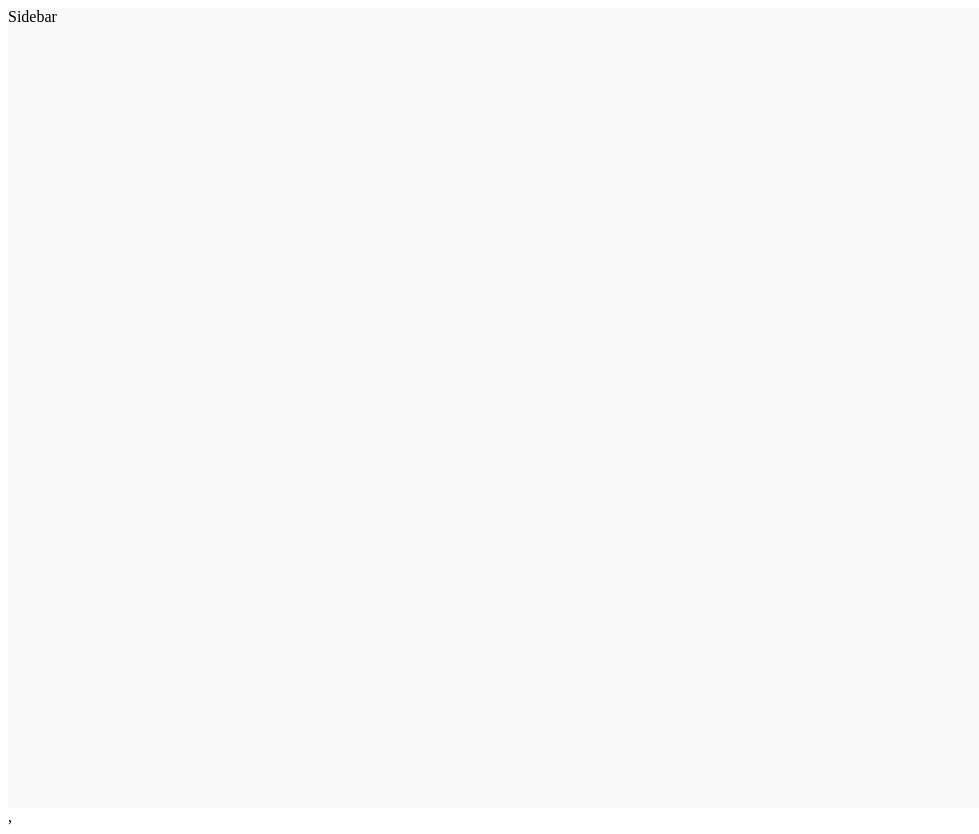
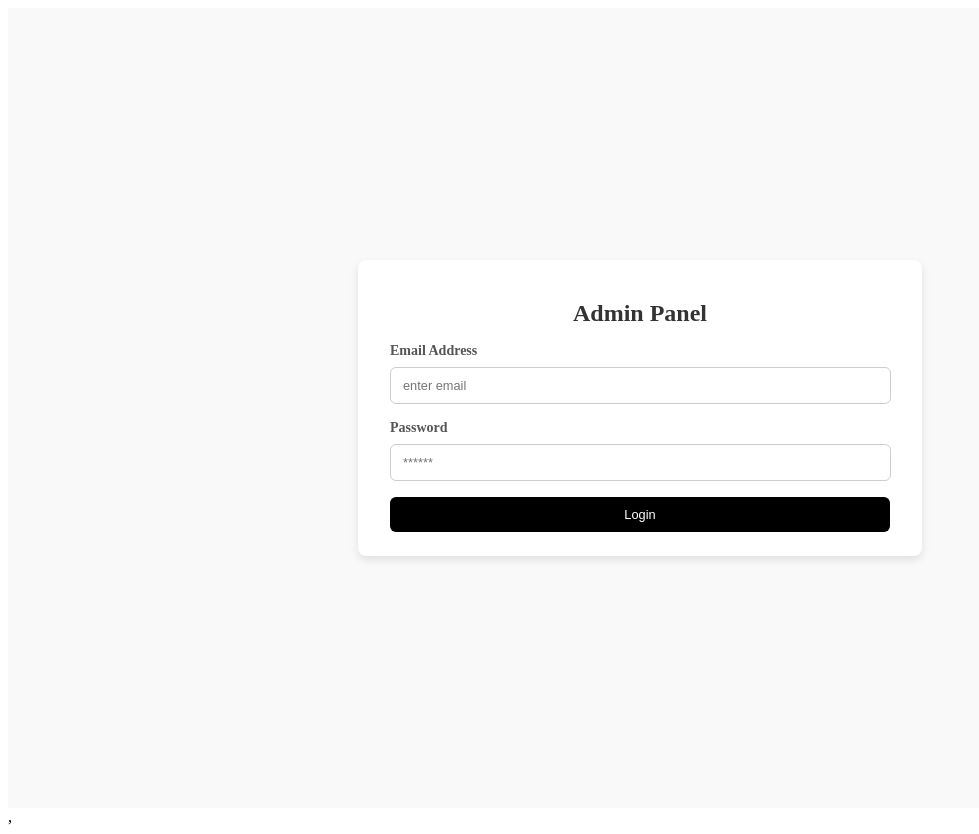
Before and after one commit to gemtunde/ecommerce-frontend-admin, a React (Vite) app: page / in a window 1280 px wide. Before the commit this address had no page. Shown: the whole page, without its empty margins (0-979 px from the left). Built offline with nearby package versions, Linux system fonts and the light colour scheme; no server answers.

Commit message:
login authentication

```diff
--- a/package.json
+++ b/package.json
@@ -13,6 +13,7 @@
     "axios": "^1.8.2",
     "react": "^19.0.0",
     "react-dom": "^19.0.0",
+    "react-icons": "^5.5.0",
     "react-router-dom": "^7.3.0",
     "react-toastify": "^11.0.5"
   },
--- a/src/App.jsx
+++ b/src/App.jsx
@@ -3,12 +3,26 @@ import Sidebar from "./components/Sidebar/Sidebar";
 import Add from "./pages/Add/Add";
 import List from "./pages/List/List";
 import Orders from "./pages/Orders/Orders";
+import { useEffect, useState } from "react";
+import Login from "./components/Login/Login";
+import { ToastContainer } from "react-toastify";
+import "react-toastify/dist/ReactToastify.css";
 
+export const backendUrl = import.meta.env.VITE_BACKEND_URL;
 function App() {
+  const [token, setToken] = useState(localStorage.getItem("token") || "");
+  useEffect(() => {
+    localStorage.setItem("token", token);
+  }, [token]);
   return (
     <div className="app-container">
+      <ToastContainer />
+      {token === "" ? (
+        <Login setToken={setToken} />
+      ) : (
+        <>
           <div className="app-content">
-        <Sidebar />
+            <Sidebar setToken={setToken} />
           </div>
           <div className="page-content">
             <Routes>
@@ -17,6 +31,8 @@ function App() {
               <Route path="/orders" element={<Orders />} />
             </Routes>
           </div>
+        </>
+      )}
     </div>
   );
 }
--- a/src/components/Login/Login.css
+++ b/src/components/Login/Login.css
@@ -0,0 +1,61 @@
+.admin-panel-container {
+  display: flex;
+  justify-content: center;
+  align-items: center;
+  min-height: 100vh;
+  width: 100%;
+  background-color: #f9f9f9;
+}
+.admin-panel-box {
+  background-color: #fff;
+  box-shadow: 0 4px 8px rgba(0, 0, 0, 0.1);
+  border-radius: 8px;
+  padding: 24px 32px;
+  max-width: 500px;
+  width: 100%;
+}
+.login-title {
+  font-size: 1.5rem;
+  font-weight: bold;
+  margin-bottom: 16px;
+  color: #333;
+  text-align: center;
+}
+.form-group {
+  margin-bottom: 16px;
+}
+.form-label {
+  font-size: 0.875rem;
+  font-weight: 600;
+  color: #555;
+  margin-bottom: 8px;
+}
+.form-input {
+  font-size: 0.8rem;
+  width: 95%;
+  padding: 10px 12px;
+  border: 1px solid #ccc;
+  outline: none;
+  transition: border-color 0.2s;
+  border-radius: 6px;
+}
+.form-input:focus {
+  border-color: #333;
+}
+.form-button {
+  display: flex;
+  width: 100%;
+  padding: 10px 12px;
+  font-size: 0.8rem;
+  color: #fff;
+  background-color: #000;
+  border: none;
+  border-radius: 6px;
+  cursor: pointer;
+  transform: background-color 0.3s;
+  align-items: center;
+  justify-content: center;
+}
+.form-button:hover {
+  background-color: #333;
+}
--- a/src/components/Login/Login.jsx
+++ b/src/components/Login/Login.jsx
@@ -1,7 +1,66 @@
-import React from "react";
+import React, { useState } from "react";
+import "./Login.css";
+import axios from "axios";
+import { backendUrl } from "../../App";
+import { toast } from "react-toastify";
 
-const Login = () => {
-  return <div>Login</div>;
+const Login = ({ setToken }) => {
+  const [email, setEmail] = useState("");
+  const [password, setPassword] = useState("");
+
+  const handleSubmit = async (e) => {
+    try {
+      e.preventDefault();
+      const response = await axios.post(`${backendUrl}/api/user/admin`, {
+        email,
+        password,
+      });
+      if (response.data.success) {
+        setToken(response.data.token);
+      } else {
+        toast.error(response.data.message);
+      }
+    } catch (error) {
+      console.log(error);
+      toast.error(error.message);
+    }
+  };
+  return (
+    <div>
+      <div className="admin-panel-container">
+        <div className="admin-panel-box">
+          <h1 className="login-title">Admin Panel</h1>
+          <form className="login-form" onSubmit={handleSubmit}>
+            <div className="form-group">
+              <p className="form-label">Email Address</p>
+              <input
+                type="email"
+                className="form-input"
+                placeholder="enter email"
+                required
+                value={email}
+                onChange={(e) => setEmail(e.target.value)}
+              />
+            </div>
+            <div className="form-group">
+              <p className="form-label">Password</p>
+              <input
+                type="password"
+                className="form-input"
+                placeholder="******"
+                required
+                value={password}
+                onChange={(e) => setPassword(e.target.value)}
+              />
+            </div>
+            <button className="form-button" type="submit">
+              Login
+            </button>
+          </form>
+        </div>
+      </div>
+    </div>
+  );
 };
 
 export default Login;
--- a/src/components/Sidebar/Sidebar.jsx
+++ b/src/components/Sidebar/Sidebar.jsx
@@ -1,7 +1,37 @@
 import React from "react";
+import { NavLink } from "react-router-dom";
+import { FaCentos } from "react-icons/fa";
+import { IoIosLogOut, IoMdAddCircleOutline } from "react-icons/io";
+import { MdAddShoppingCart } from "react-icons/md";
+import "./Sidebar.css";
 
-const Sidebar = () => {
-  return <div>Sidebar</div>;
+const Sidebar = ({ setToken }) => {
+  return (
+    <div className="sidebar-container">
+      <div className="sidebar-header">
+        <FaCentos className="side-logo" />
+        <h2>GemWave</h2>
+      </div>
+      <div className="sidebar-links">
+        <NavLink className="sidebar-links" to="/add">
+          <IoMdAddCircleOutline className="sidebar-icon" />
+          <p className="sidebar-text">Add Product</p>
+        </NavLink>
+        <NavLink className="sidebar-links" to="/list">
+          {/* <MdFormatListBulletAdd className="sidebar-icon" /> */}
+          <p className="sidebar-text">List Product</p>
+        </NavLink>
+        <NavLink className="sidebar-links" to="/orders">
+          <MdAddShoppingCart className="sidebar-icon" />
+          <p className="sidebar-text">Orders</p>
+        </NavLink>
+        <button onClick={() => setToken("")} className="sidebar-link">
+          <IoIosLogOut className="sidebar-icon" />
+          <p className="sidebar-text">Logout</p>
+        </button>
+      </div>
+    </div>
+  );
 };
 
 export default Sidebar;
```
Also changed, not shown: 2 other files (tests, documents, lock files or other folders). Lines whose indentation alone changed are shown as unchanged.
